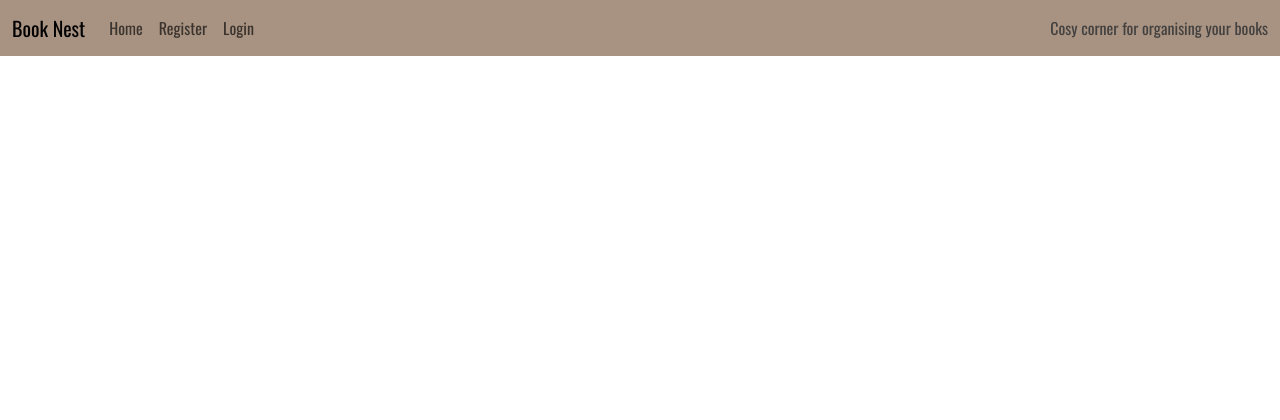
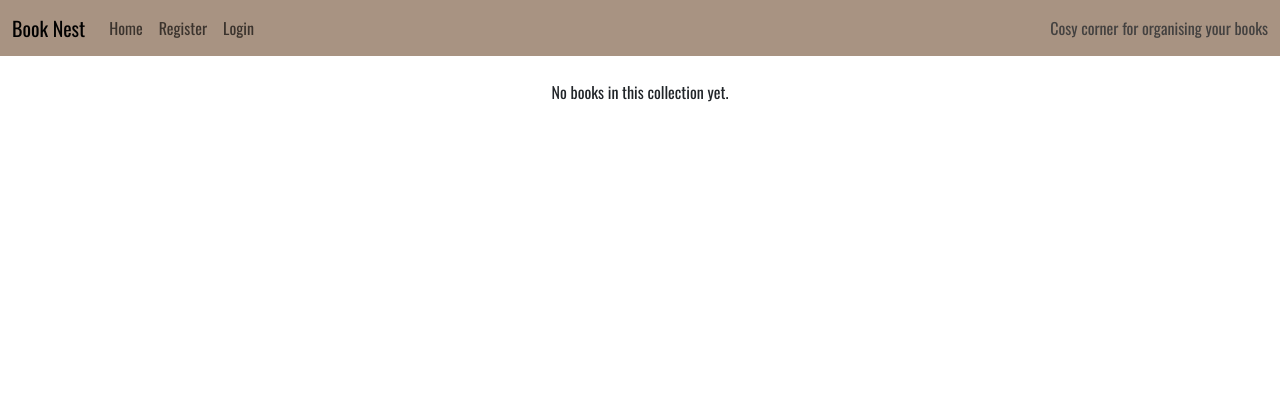
Before and after one commit to CodingLL25/book_nest, a Django app: a page that uses library/templates/library/collection_detail.html in a window 1280 px wide. Shown: the top 420 px of the page. Run offline with Django 4.2, Linux system fonts and the light colour scheme; data comes from the database, SQL or seed files in the repository; some libraries are stand-ins or nearby versions; some web fonts are replaced.

Commit message:
Update books and action forms

```diff
--- a/library/templates/library/collection_detail.html
+++ b/library/templates/library/collection_detail.html
@@ -1,36 +1,39 @@
 {% extends 'base.html' %}
 {% load html_filters %}
-
-{% block content %}
 {% load static %}
 {% load crispy_forms_tags %}
 
+{% block content %}
 <div class="container mt-4">
     <!-- Book Entries Column -->
     <div class="row justify-content-center">
+        {% if books %}
         {% for book in books %}
         <div class="card holder border-light mb-3">
             <div class="card-header">Book by: {{ book.author }}</div>
             <div class="card-body">
                 <h5 class="card-title">{{ book.title}} </h5>
                 <p class="card-text"> {{ book.body | clean_html }}</p>
-                <!-- Book tag not working -->
-                <p class="card-tags"> {{ book.tag}}</p>
             </div>
         </div>
         {% endfor%}
+        {% else %}
+        <p>No books in this collection yet.</p>
+        {% endif %}
+    </div>
 
-        <div class="row justify-content-center">
-            {% if user.is_authenticated and user == collection.user %}
+
+    <div class="action-forms">
+        {% if collection and user.is_authenticated and user == collection.user %}
+        <!-- Add Book Form -->
         <h4>Add a book to your collection</h4>
         <form method="post" action="{% url 'add_book' collection.id %}">
             {% csrf_token %}
             {{ form|crispy }}
             <button type="submit" class="btn btn-primary">Add Book</button>
         </form>
-            {% endif %}
 
-            {% if user == collection.user %}
+        <!-- Delete Collection -->
         <h4>Delete this collection</h4>
         <form method="post" action="{% url 'collection_delete' collection.slug %}">
             {% csrf_token %}
@@ -40,9 +43,8 @@
             </button>
         </form>
         {% endif %}
+
     </div>
 </div>
 
-
-
 {% endblock content %}
```
Lines whose indentation alone changed are shown as unchanged.
